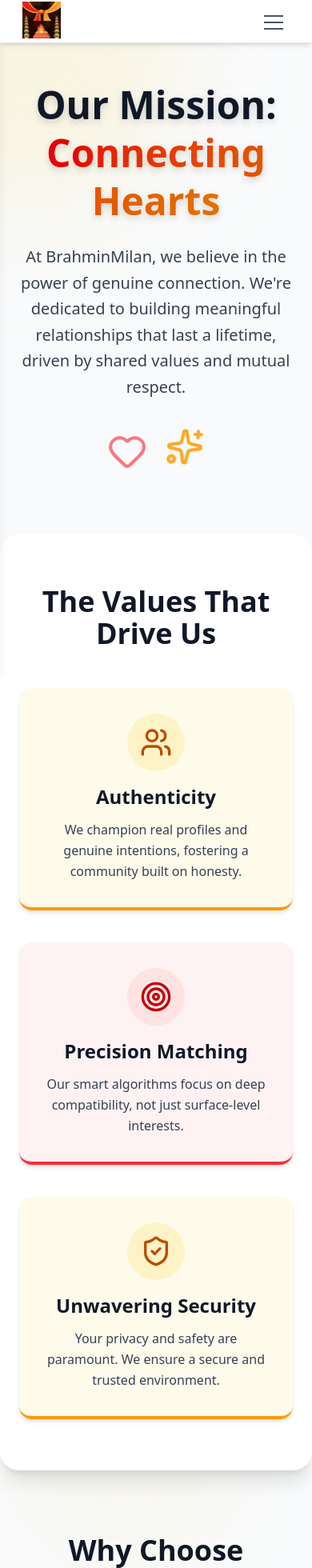
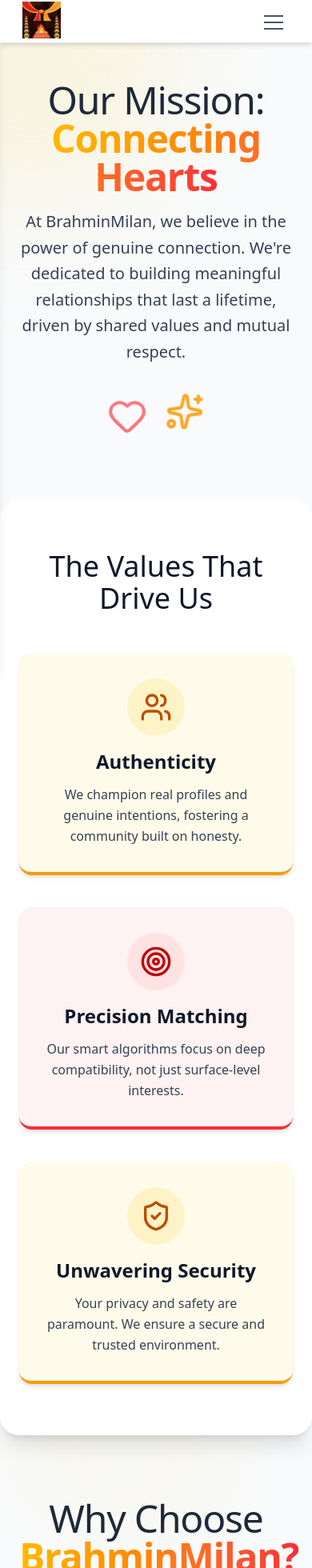
Before and after one commit to WebSeederVinayak/Matrimony, a React (Vite) app in the folder Matrimony/: page /aboutus in a window 390 px wide. Shown: the part 3-1963 px from the top of the page at 80% size. Built offline with nearby package versions, Linux system fonts and the light colour scheme.

Commit message:
Chnages in headings

```diff
--- a/Matrimony/src/Components/ContactForm.jsx
+++ b/Matrimony/src/Components/ContactForm.jsx
@@ -64,8 +64,12 @@ export default function ContactForm() {
       <div className="max-w-7xl mx-auto px-4">
         {/* Header */}
         <div className="text-center mb-12">
-          <h2 className="text-4xl font-bold text-gray-900 mb-4">
-            Get in Touch
+          <h2 className="text-5xl lg:text-6xl font-light mb-4 tracking-tight">
+
+
+            <span className="font-bold bg-gradient-to-r from-amber-400 to-red-500 bg-clip-text text-transparent">
+              Get in Touch
+            </span>
           </h2>
           <p className="text-xl text-gray-600 max-w-2xl mx-auto">
             Have questions or need assistance? Fill out the form below, and our team will get back to you shortly.
--- a/Matrimony/src/Components/Info.jsx
+++ b/Matrimony/src/Components/Info.jsx
@@ -16,10 +16,18 @@ export default function Info() {
 
         {/* Main Section Header with Bold Statement */}
         <div className="text-center mb-28 relative">
-          <h2 className="text-5xl lg:text-6xl font-extrabold text-gray-900 mb-8 leading-tight drop-shadow-lg animate-fade-in-up-stagger-1">
-            Unlock Your <span className="text-red-600">Love Story</span>
+          <h2 className="text-5xl lg:text-6xl font-light mb-4 tracking-tight">
+            <span className="font-thin">Unlock your </span>
+
+            <span className="font-bold bg-gradient-to-r from-amber-400 to-red-500 bg-clip-text text-transparent">
+              Love Story
+            </span>
             <br />
-            Find Your <span className="text-amber-600">Forever Partner</span>
+            <span className="font-thin">Find your </span>
+
+            <span className="font-bold bg-gradient-to-l from-amber-400 to-red-500 bg-clip-text text-transparent">
+              Forever partner
+            </span>
           </h2>
           <p className="text-xl lg:text-xl text-gray-700 max-w-4xl mx-auto leading-relaxed animate-fade-in-up-stagger-2">
             We are dedicated to helping you discover profound connections and build a future filled with happiness and companionship.
--- a/Matrimony/src/Components/MatrimonyHero.jsx
+++ b/Matrimony/src/Components/MatrimonyHero.jsx
@@ -35,13 +35,16 @@ const MatrimonyHero = () => {
 
             {/* Main Heading */}
             <div className="space-y-6">
-              <h1 className="text-5xl lg:text-6xl xl:text-7xl font-extrabold text-gray-900 leading-tight">
-                With BrahminMilan
-                <span className="block bg-gradient-to-r from-red-600 to-amber-600 bg-clip-text text-transparent">
-                  Love Finds You
-                </span>
-              </h1>
-              <p className="text-xl lg:text-2xl text-gray-600 leading-relaxed max-w-xl">
+              <h1 className="text-5xl lg:text-6xl font-light mb-4 tracking-tight">
+            <span className="font-semibold bg-gradient-to-r from-amber-400 to-red-500 bg-clip-text text-transparent">
+              BrahminMilan
+            </span>
+              <br />
+            <span className="font-thin text-5xl">Meet New People</span>
+
+
+          </h1>
+              <p className="text-lg lg:text-xl text-gray-600 leading-relaxed max-w-xl">
                 Meet compatible partners who share your values, dreams, and vision for a beautiful future together.
               </p>
             </div>
--- a/Matrimony/src/Components/Membership.jsx
+++ b/Matrimony/src/Components/Membership.jsx
@@ -52,9 +52,11 @@ export default function MembershipSection() {
       <div className="max-w-7xl mx-auto px-4">
         {/* Header */}
         <div className="text-center mb-24 relative">
-          <h2 className="text-5xl lg:text-6xl font-extrabold mb-6 leading-snug drop-shadow-md animate-fade-in-up-stagger-1">
-            <span className="text-black">
-              Choose your <span className='bg-gradient-to-r from-red-500 via-yellow-400 to-amber-500 bg-clip-text text-transparent' > Perfect Plan </span>
+          <h2 className="text-5xl lg:text-6xl font-light mb-4 tracking-tight">
+            <span className="font-thin">Choose your </span>
+
+            <span className="font-bold bg-gradient-to-r from-amber-400 to-red-500 bg-clip-text text-transparent">
+              Perfect plan
             </span>
           </h2>
           <p className="text-lg lg:text-xl text-gray-700 max-w-3xl mx-auto leading-relaxed animate-fade-in-up-stagger-2">
--- a/Matrimony/src/Components/Testimonial.jsx
+++ b/Matrimony/src/Components/Testimonial.jsx
@@ -29,9 +29,11 @@ export default function TestimonialSection() {
       <div className="max-w-7xl mx-auto px-4">
         {/* Header */}
         <div className="text-center mb-24 relative">
-          <h2 className="text-5xl lg:text-6xl font-extrabold mb-6 leading-snug drop-shadow-md animate-fade-in-up-stagger-1">
-            <span className="text-black">
-              Hear From Our <span className='bg-gradient-to-r from-red-500 via-yellow-400 to-amber-500 bg-clip-text text-transparent' > Happy Couples </span>
+          <h2 className="text-5xl lg:text-6xl font-light mb-4 tracking-tight">
+            <span className="font-thin">Hear from our </span>
+
+            <span className="font-bold bg-gradient-to-r from-amber-400 to-red-500 bg-clip-text text-transparent">
+              Happy Couples
             </span>
           </h2>
           <p className="text-lg lg:text-xl text-gray-700 max-w-3xl mx-auto leading-relaxed animate-fade-in-up-stagger-2">
--- a/Matrimony/src/Pages/About.jsx
+++ b/Matrimony/src/Pages/About.jsx
@@ -25,9 +25,13 @@ const AboutUsPage = () => {
 
         {/* Hero Section: Our Story */}
         <section className="relative z-10 text-center px-6 mb-20 lg:mb-32">
-          <h1 className={`text-5xl lg:text-5xl font-tilt-neon font-extrabold text-gray-900 mb-6 leading-tight drop-shadow-lg ${isVisible ? 'animate-fade-in-up-stagger-1' : 'opacity-0'}`}>
-            Our Mission: <span className="bg-clip-text text-transparent bg-gradient-to-r from-red-600 to-amber-600">Connecting Hearts</span>
-          </h1>
+          <h2 className="text-5xl lg:text-6xl font-light mb-4 tracking-tight">
+            <span className="font-light">Our Mission: </span>
+
+            <span className="font-bold bg-gradient-to-r from-amber-400 to-red-500 bg-clip-text text-transparent">
+              Connecting Hearts
+            </span>
+          </h2>
           <p className={`text-xl lg:text-2xl text-gray-700 max-w-4xl mx-auto leading-relaxed ${isVisible ? 'animate-fade-in-up-stagger-2' : 'opacity-0'}`}>
             At BrahminMilan, we believe in the power of genuine connection. We're dedicated to building meaningful relationships that last a lifetime, driven by shared values and mutual respect.
           </p>
@@ -41,7 +45,7 @@ const AboutUsPage = () => {
 
         {/* Section: Our Values */}
         <section className="relative z-10 px-6 py-16 bg-white rounded-3xl shadow-xl max-w-7xl mx-auto mb-20 lg:mb-32 transform-gpu ${isVisible ? 'animate-fade-in' : 'opacity-0'}" style={{ transitionDelay: '0.8s' }}>
-          <h2 className="text-4xl lg:text-5xl font-tilt-neon font-extrabold text-gray-900 text-center mb-12">
+          <h2 className="text-4xl lg:text-5xl font-tilt-neon font-medium text-gray-900 text-center mb-12">
             The Values That Drive Us
           </h2>
           <div className="grid grid-cols-1 md:grid-cols-2 lg:grid-cols-3 gap-10">
@@ -81,9 +85,13 @@ const AboutUsPage = () => {
         {/* --- */}
 
         {/* Section: How We Stand Out (Feature Section) */}
-        <section className="relative z-10 px-6 max-w-7xl mx-auto mb-20 lg:mb-32">
-          <h2 className="text-4xl lg:text-5xl font-tilt-neon font-extrabold text-gray-900 text-center mb-12">
-            Why Choose <span className="text-amber-600">BrahminMilan</span>?
+        <section className="relative z-10 px-6 max-w-7xl mx-auto mb-20  lg:mb-32">
+          <h2 className="text-5xl lg:text-6xl text-center font-light mb-6 tracking-tight">
+            <span className="font-thin">Why Choose </span>
+
+            <span className="font-bold bg-gradient-to-r from-amber-400 to-red-500 bg-clip-text text-transparent">
+              BrahminMilan?
+            </span>
           </h2>
           <div className="grid grid-cols-1 lg:grid-cols-2 gap-12 items-center">
             {/* Left Column: Feature List */}
```
